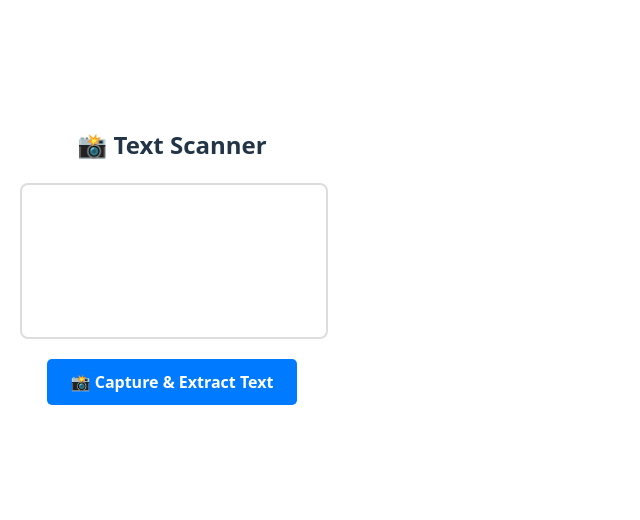
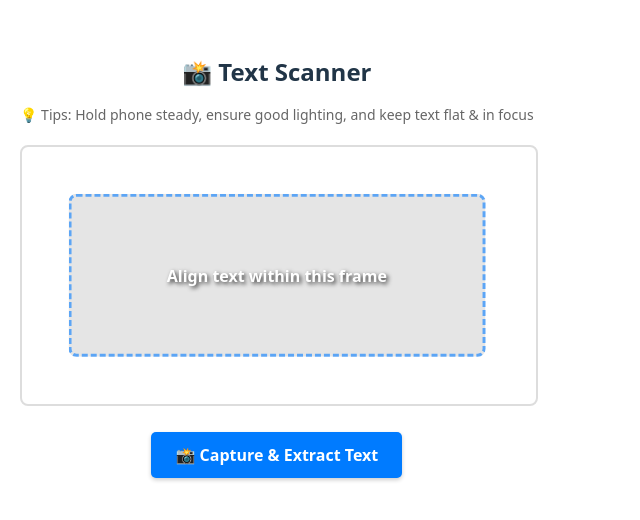
Before and after one commit to Odwa2003/text-scanner, a React (Vite) app: page / in a window 1280 px wide. Shown: the part 134-654 px from the top of the page, without its empty margins (0-640 px from the left). Built offline with nearby package versions, Linux system fonts and the light colour scheme; no server answers.

Commit message:
Update CameraCapture.tsx

```diff
--- a/src/components/CameraCapture.tsx
+++ b/src/components/CameraCapture.tsx
@@ -19,8 +19,8 @@ export default function CameraCapture() {
       const stream = await navigator.mediaDevices.getUserMedia({
         video: {
           facingMode: { exact: "environment" },
-          width: { ideal: 1920 },
-          height: { ideal: 1080 },
+          width: { ideal: 3840 },  // 4K resolution
+          height: { ideal: 2160 },
           aspectRatio: { ideal: 16/9 }
         },
         audio: false
@@ -53,6 +53,32 @@ export default function CameraCapture() {
     }
   };
 
+  // Image preprocessing for better OCR accuracy
+  const preprocessImage = (canvas: HTMLCanvasElement): string => {
+    const ctx = canvas.getContext("2d");
+    if (!ctx) return canvas.toDataURL("image/jpeg", 1.0);
+
+    const imageData = ctx.getImageData(0, 0, canvas.width, canvas.height);
+    const data = imageData.data;
+
+    // Convert to grayscale and increase contrast
+    for (let i = 0; i < data.length; i += 4) {
+      // Grayscale conversion
+      const avg = (data[i] + data[i + 1] + data[i + 2]) / 3;
+
+      // Increase contrast (simple threshold)
+      const threshold = 128;
+      const value = avg > threshold ? 255 : 0;
+
+      data[i] = value;     // Red
+      data[i + 1] = value; // Green
+      data[i + 2] = value; // Blue
+    }
+
+    ctx.putImageData(imageData, 0, 0);
+    return canvas.toDataURL("image/jpeg", 1.0);
+  };
+
   const takePhoto = async () => {
     const video = videoRef.current;
     const canvas = canvasRef.current;
@@ -74,11 +100,15 @@ export default function CameraCapture() {
     ctx.imageSmoothingQuality = "high";
     ctx.drawImage(video, 0, 0, width, height);
 
-    const imageData = canvas.toDataURL("image/jpeg", 0.95);
-    setImage(imageData);
+    // Store original image for display
+    const originalImage = canvas.toDataURL("image/jpeg", 1.0);
+    setImage(originalImage);
 
-    // Automatically extract text after capturing
-    await extractText(imageData);
+    // Preprocess image for OCR
+    const processedImage = preprocessImage(canvas);
+
+    // Extract text from preprocessed image
+    await extractText(processedImage);
   };
 
   const extractText = async (imageData: string) => {
@@ -120,9 +150,13 @@ export default function CameraCapture() {
   };
 
   return (
-    <div style={{ textAlign: "center", padding: "20px", maxWidth: "500px", margin: "0 auto" }}>
-      <h2 style={{ marginBottom: "20px" }}>📸 Text Scanner</h2>
+    <div style={{ textAlign: "center", padding: "20px", maxWidth: "600px", margin: "0 auto" }}>
+      <h2 style={{ marginBottom: "10px" }}>📸 Text Scanner</h2>
+      <p style={{ fontSize: "14px", color: "#666", marginBottom: "20px" }}>
+        💡 Tips: Hold phone steady, ensure good lighting, and keep text flat & in focus
+      </p>
 
+      <div style={{ position: "relative", display: "inline-block", width: "100%" }}>
         <video
           ref={videoRef}
           autoPlay
@@ -134,6 +168,30 @@ export default function CameraCapture() {
             border: "2px solid #ddd"
           }}
         />
+
+        {/* Guideline overlay for better framing */}
+        {!image && (
+          <div style={{
+            position: "absolute",
+            top: "50%",
+            left: "50%",
+            transform: "translate(-50%, -50%)",
+            width: "80%",
+            height: "60%",
+            border: "3px dashed rgba(0, 123, 255, 0.6)",
+            borderRadius: "8px",
+            pointerEvents: "none",
+            display: "flex",
+            alignItems: "center",
+            justifyContent: "center",
+            background: "rgba(0, 0, 0, 0.1)"
+          }}>
+            <span style={{ color: "white", fontSize: "16px", fontWeight: "bold", textShadow: "2px 2px 4px rgba(0,0,0,0.8)" }}>
+              Align text within this frame
+            </span>
+          </div>
+        )}
+      </div>
 
       {image && (
         <img
@@ -159,7 +217,8 @@ export default function CameraCapture() {
               border: "none",
               background: "#007bff",
               color: "white",
-              fontWeight: "bold"
+              fontWeight: "bold",
+              boxShadow: "0 2px 4px rgba(0,0,0,0.2)"
             }}
           >
             📸 Capture & Extract Text
@@ -176,7 +235,8 @@ export default function CameraCapture() {
               border: "none",
               background: isProcessing ? "#ccc" : "#6c757d",
               color: "white",
-              fontWeight: "bold"
+              fontWeight: "bold",
+              boxShadow: isProcessing ? "none" : "0 2px 4px rgba(0,0,0,0.2)"
             }}
           >
             🔄 Retake
@@ -227,8 +287,7 @@ export default function CameraCapture() {
             fontFamily: "inherit",
             margin: 0,
             fontSize: "14px",
-            lineHeight: "1.6",
-            color:"black"
+            lineHeight: "1.6"
           }}>
             {extractedText}
           </pre>
```
Lines whose indentation alone changed are shown as unchanged.
